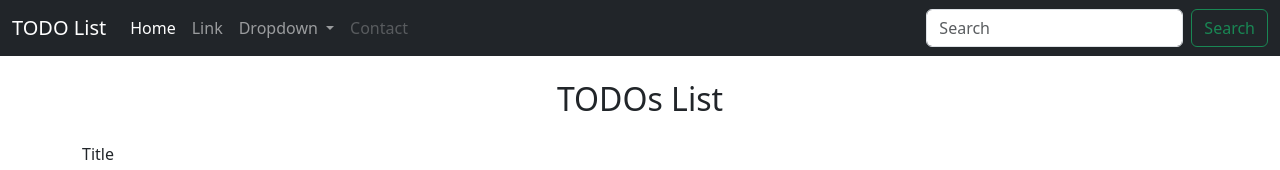
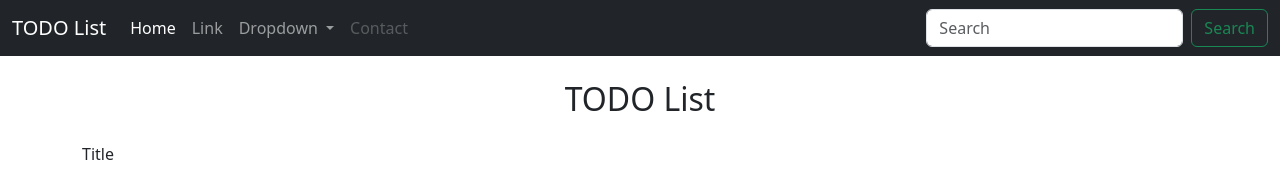
Before and after one commit to developermaroof/Project-to-do-list, a plain HTML site: page index.html in a window 1280 px wide. Shown: the top 170 px of the page. Drawn offline with nearby package versions, Linux system fonts and the light colour scheme.

Commit message:
updated index

```diff
--- a/index.html
+++ b/index.html
@@ -72,7 +72,7 @@
       </div>
     </nav>
     <div class="container">
-      <h2 class="text-center my-4">TODOs List</h2>
+      <h2 class="text-center my-4">TODO List</h2>
 
       <div class="mb-3">
         <label for="title" class="form-label">Title</label>
```
